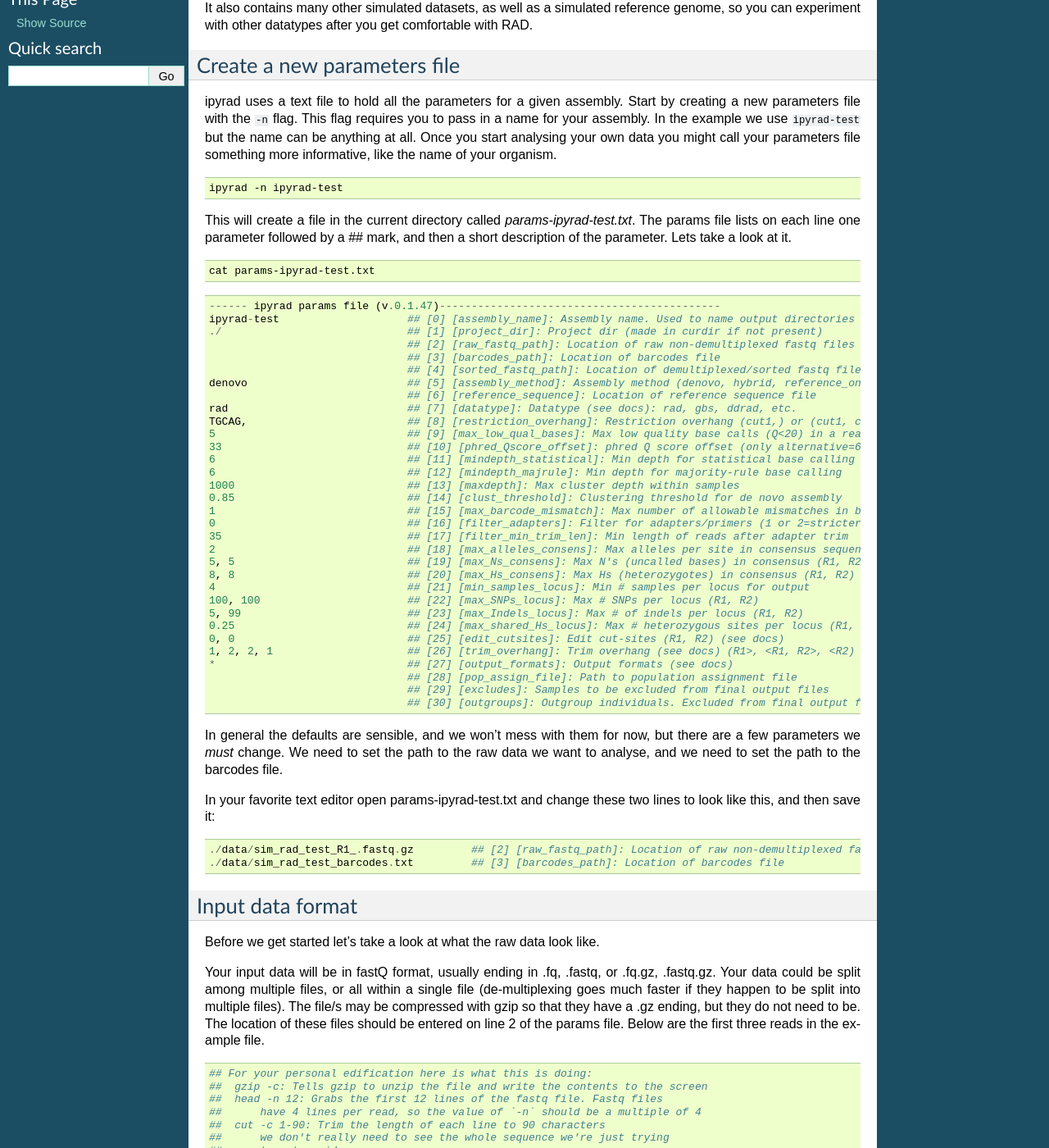
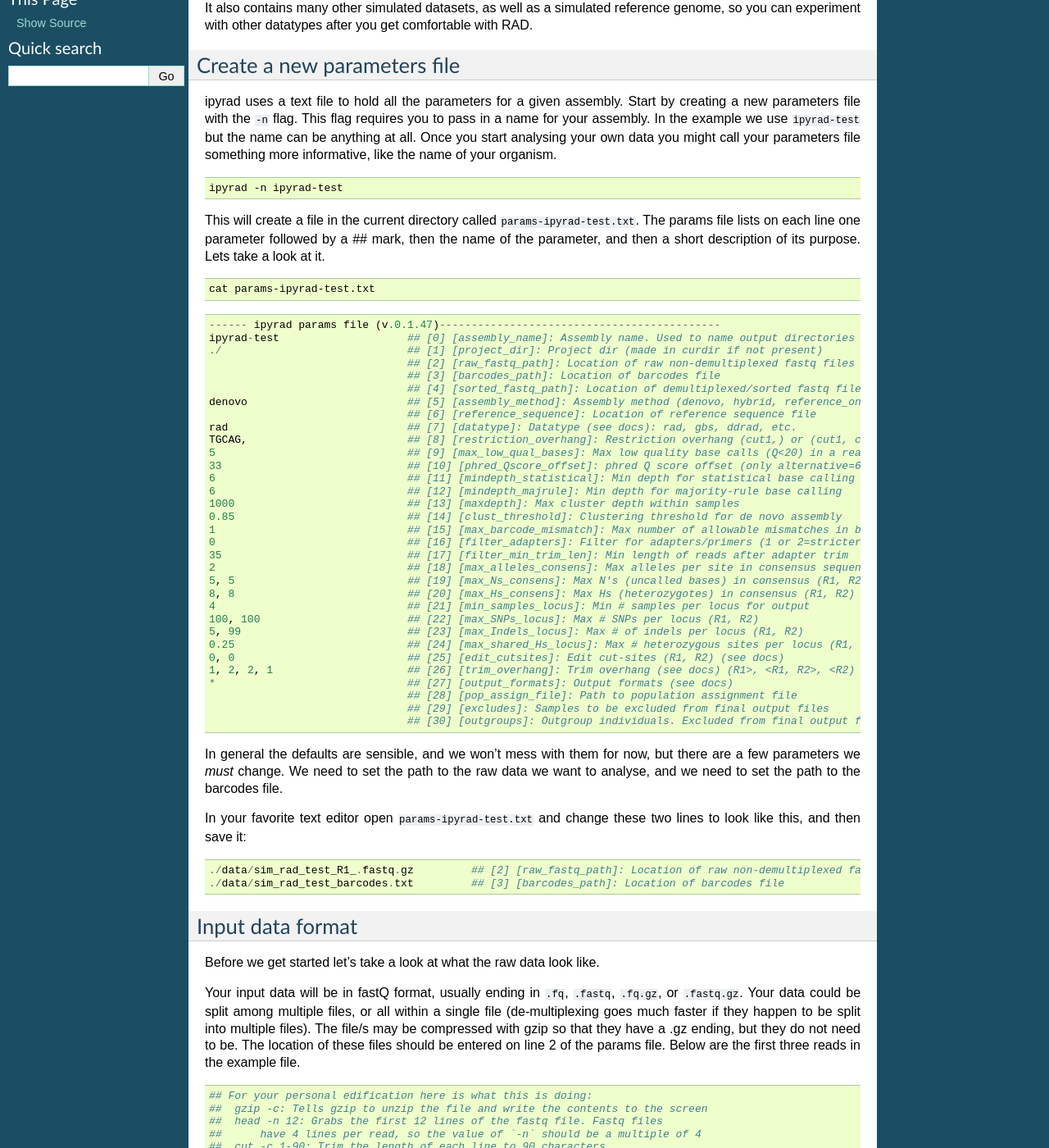
Before and after one commit to dereneaton/ipyrad, a Sphinx documentation site: the page built from docs/full_tutorial_CLI.rst, in a window 1280 px wide and 1400 px high, scrolled down 722 px. Shown: the whole window at 82% size. Built offline with Sphinx 7.4.7, drawn with Linux system fonts in a browser that asks for light colours; pages that are not in the unit, such as notebooks, are missing from menus; the version number is read from the project's files by our own code; some of the changed text lies outside the part shown.

Commit message:
More cleanup of full tutorial

```diff
--- a/docs/full_tutorial_CLI.rst
+++ b/docs/full_tutorial_CLI.rst
@@ -60,9 +60,10 @@
 
     ipyrad -n ipyrad-test
 
-This will create a file in the current directory called `params-ipyrad-test.txt`.
+This will create a file in the current directory called ``params-ipyrad-test.txt``.
 The params file lists on each line one parameter followed by a ## mark,
-and then a short description of the parameter. Lets take a look at it.
+then the name of the parameter, and  then a short description of its
+purpose. Lets take a look at it.
 
 .. code-block:: bash
 
@@ -106,7 +107,7 @@
 are a few parameters we *must* change. We need to set the path to the raw data we
 want to analyse, and we need to set the path to the barcodes file.
 
-In your favorite text editor open params-ipyrad-test.txt and change these two lines
+In your favorite text editor open ``params-ipyrad-test.txt`` and change these two lines
 to look like this, and then save it:
 
 .. parsed-literal::
@@ -117,8 +118,8 @@
 ~~~~~~~~~~~~~~~~~
 Before we get started let's take a look at what the raw data look like.
 
-Your input data will be in fastQ format, usually ending in .fq, .fastq, or
-.fq.gz, .fastq.gz. Your data could be split among multiple files, or all
+Your input data will be in fastQ format, usually ending in ``.fq``, ``.fastq``,
+``.fq.gz``, or ``.fastq.gz``. Your data could be split among multiple files, or all
 within a single file (de-multiplexing goes much faster if they happen to
 be split into multiple files). The file/s may be compressed with gzip so
 that they have a .gz ending, but they do not need to be. The location of
@@ -170,7 +171,7 @@
 Step 1 reads in the barcodes file and the raw data. It scans through
 the raw data and sorts each read based on the mapping of samples to
 barcodes. At the end of this step we'll have a new directory in our project_dir
-called `ipyrad-test_fastqs`. Inside this directory will be individual
+called ``ipyrad-test_fastqs``. Inside this directory will be individual
 fastq.gz files for each sample.
 
 **NB:** You'll notice the name of this output directory bears a strong
@@ -183,8 +184,8 @@
 you can have multiple assemblies of the same raw data with different
 parameter settings and you don't have to manage all the files
 yourself! (See :ref:`Branching assemblies <advanced_CLI>` for more
-info). Another result is that *you should not rename or move any
-of the directories inside your project directory*, unless you know
+info). Another result is that **you should not rename or move any
+of the directories inside your project directory**, unless you know
 what you're doing or you don't mind if your assembly breaks.
 
 Lets take a look at the barcodes file for the simulated data. You'll
@@ -209,7 +210,7 @@
     3K_0    TGAGGG
     3L_0    ATATTA
 
-Now lets run step 1!
+Now lets run step 1! For the simulated data this will take < 1 minute.
 
 .. code-block:: bash
 
@@ -229,16 +230,16 @@
     Saving Assembly.
 
 There are 4 main parts to this step:
-- Create a new assembly. Since this is our first time running
+    - Create a new assembly. Since this is our first time running
 any steps we need to initialize our assembly.
-- Start the parallel cluster. ipyrad uses a parallelization
+    - Start the parallel cluster. ipyrad uses a parallelization
 library called ipyparallel. Every time we start a step we
 fire up the parallel clients. This makes your assemblies go
 **smokin'** fast.
-- Actually do the demuliplexing.
-- Save the state of the assembly.
+    - Actually do the demuliplexing.
+    - Save the state of the assembly.
 
-Have a look at the results of this step in the `ipyrad-test_fastqs`
+Have a look at the results of this step in the ``ipyrad-test_fastqs``
 output directory:
 
 .. code-block:: bash
```
